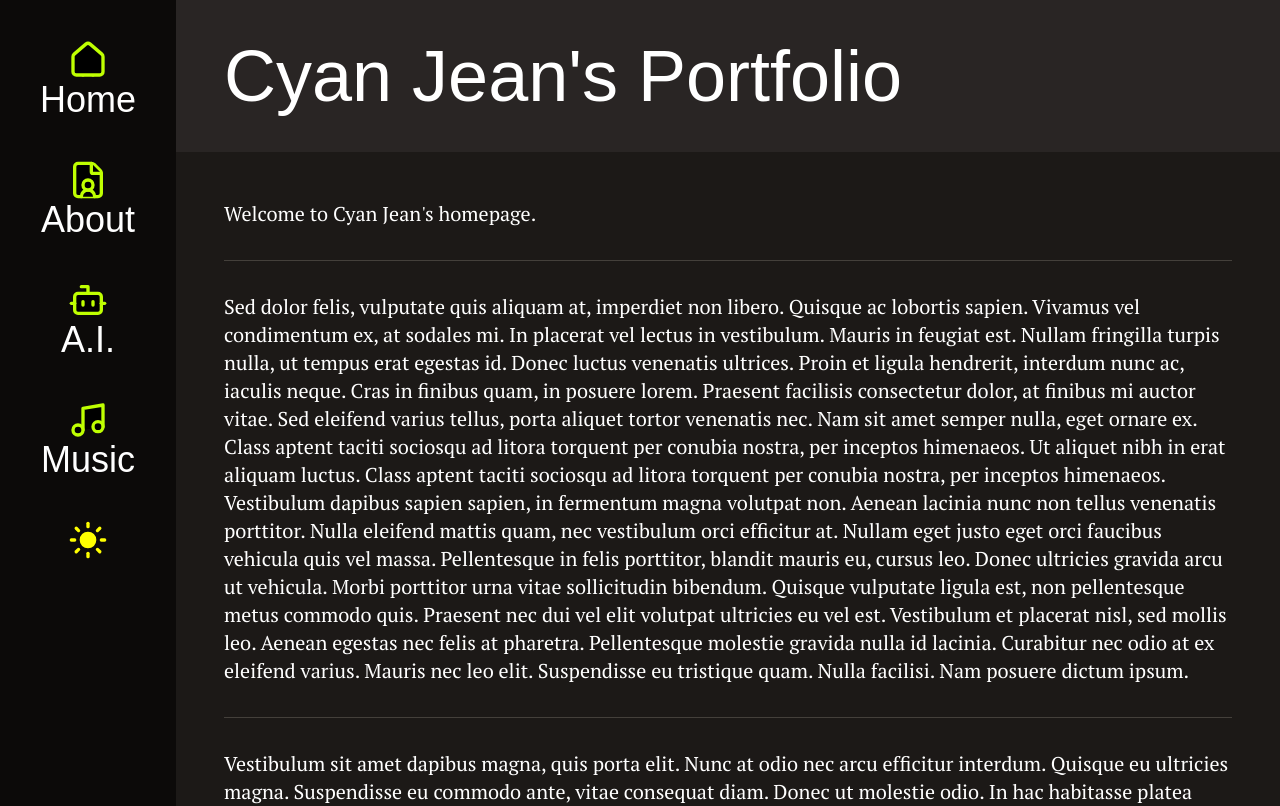
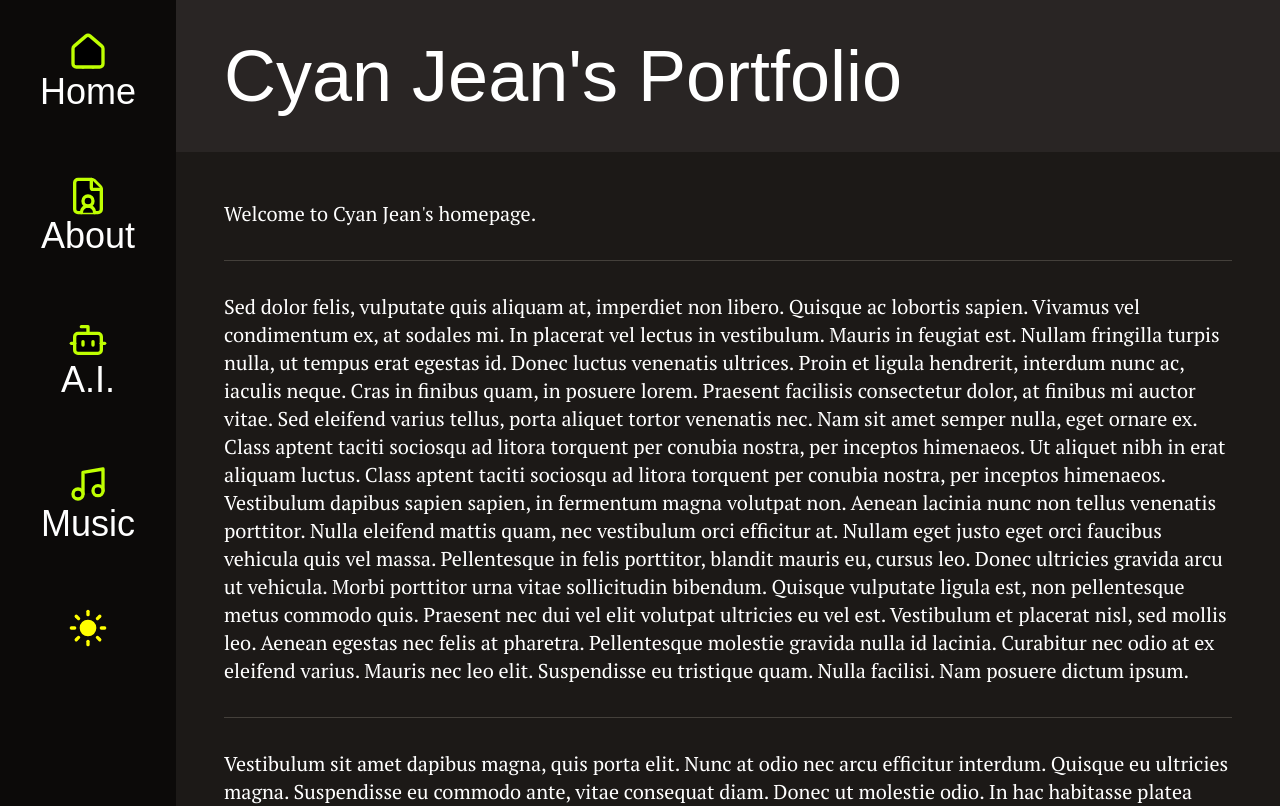
Before and after one commit to sean-xiao-zhao7/portfolio_personal_nextjs, a Next.js app: page / in a window 1280 px wide. Shown: the top 806 px of the page. Built offline with nearby package versions, Linux system fonts and the light colour scheme; a web font is replaced by a local one.

Commit message:
Update menu item padding

```diff
--- a/components/layouts/menu/main-menu-item.tsx
+++ b/components/layouts/menu/main-menu-item.tsx
@@ -7,5 +7,5 @@ import { ReactNode } from "react";
 export default function MainMenuItem({ href, icon, children }: {
     href: string, icon: ReactNode, children: ReactNode
 }) {
-    return <li><Link href={href} className="font-header text-4xl flex flex-col items-center">{icon} {children}</Link></li>
+    return <li><Link href={href} className="font-header text-4xl px-10 py-8 flex flex-col items-center">{icon} {children}</Link></li>
 }
--- a/components/layouts/menu/main-menu.tsx
+++ b/components/layouts/menu/main-menu.tsx
@@ -13,11 +13,11 @@ export default function MainMenu({ setColorMode, currentColorMode }: { setColorM
     const iconFillColor = currentColorMode === 'dark' ? undefined : 'var(--green)';
     const modeSwitcherHandler = () => { setColorMode((prevState) => prevState === 'light' ? 'dark' : 'light') };
 
-    return <ul className="min-h-screen p-10 flex flex-col gap-10 items-center bg-stone-950 light:bg-stone-100 light:border-r-1 light:border-stone-200">
+    return <ul className="min-h-screen pb-10 flex flex-col items-center bg-stone-950 light:bg-stone-100 light:border-r-1 light:border-stone-200">
         <MainMenuItem href="/" icon={<House fill={iconFillColor} color={iconOutlineColor} size={40} />}>Home</MainMenuItem>
         <MainMenuItem href="/cv" icon={<FileUser fill={iconFillColor} color={iconOutlineColor} size={40} />}>About</MainMenuItem>
         <MainMenuItem href="/ai" icon={<Bot fill={iconFillColor} color={iconOutlineColor} size={40} />}>A.I.</MainMenuItem>
         <MainMenuItem href="/music" icon={<Music fill={iconFillColor} color={iconOutlineColor} size={40} />}>Music</MainMenuItem>
-        <li><ModeSwitcher text={currentColorMode === 'dark' ? 'Light' : 'Dark'} modeSwitchHandler={modeSwitcherHandler} on={currentColorMode === 'dark'} /></li>
+        <li className="px-10 py-8"><ModeSwitcher text={currentColorMode === 'dark' ? 'Light' : 'Dark'} modeSwitchHandler={modeSwitcherHandler} on={currentColorMode === 'dark'} /></li>
     </ul>
 }
```
